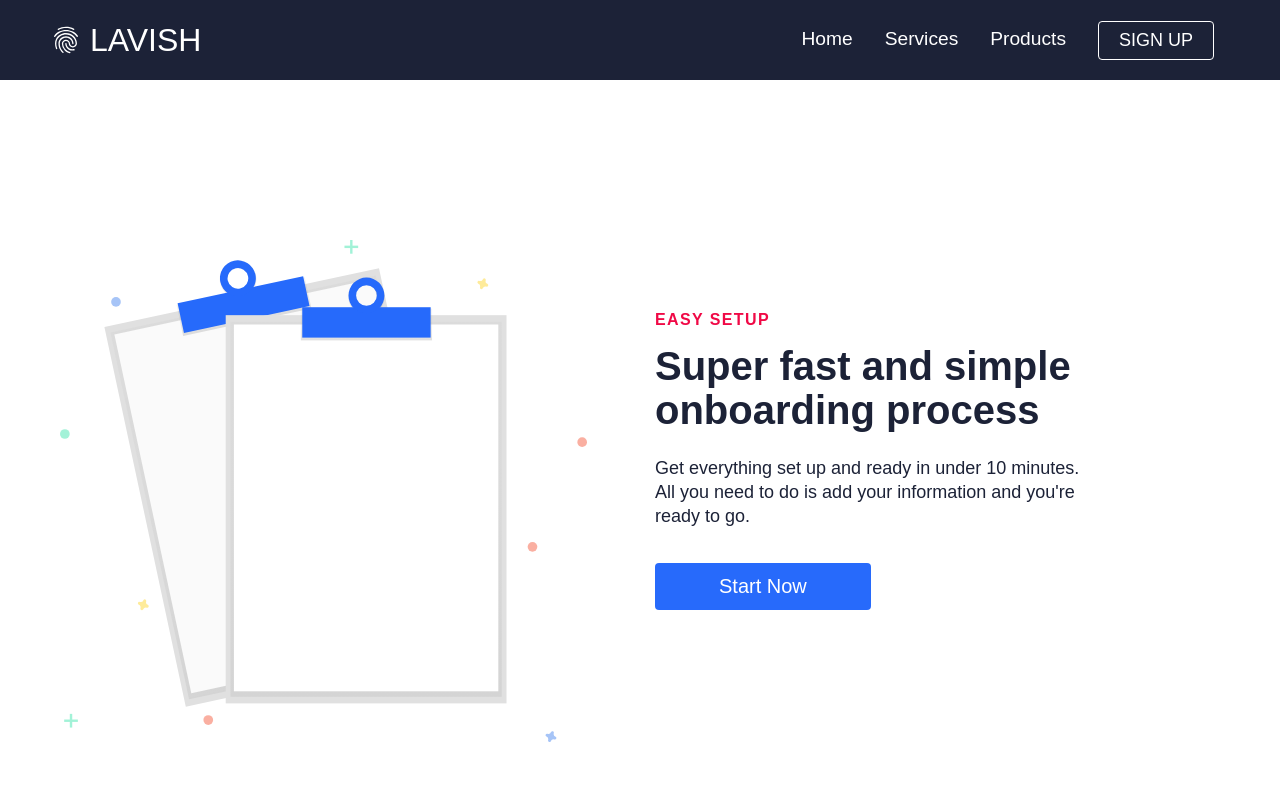
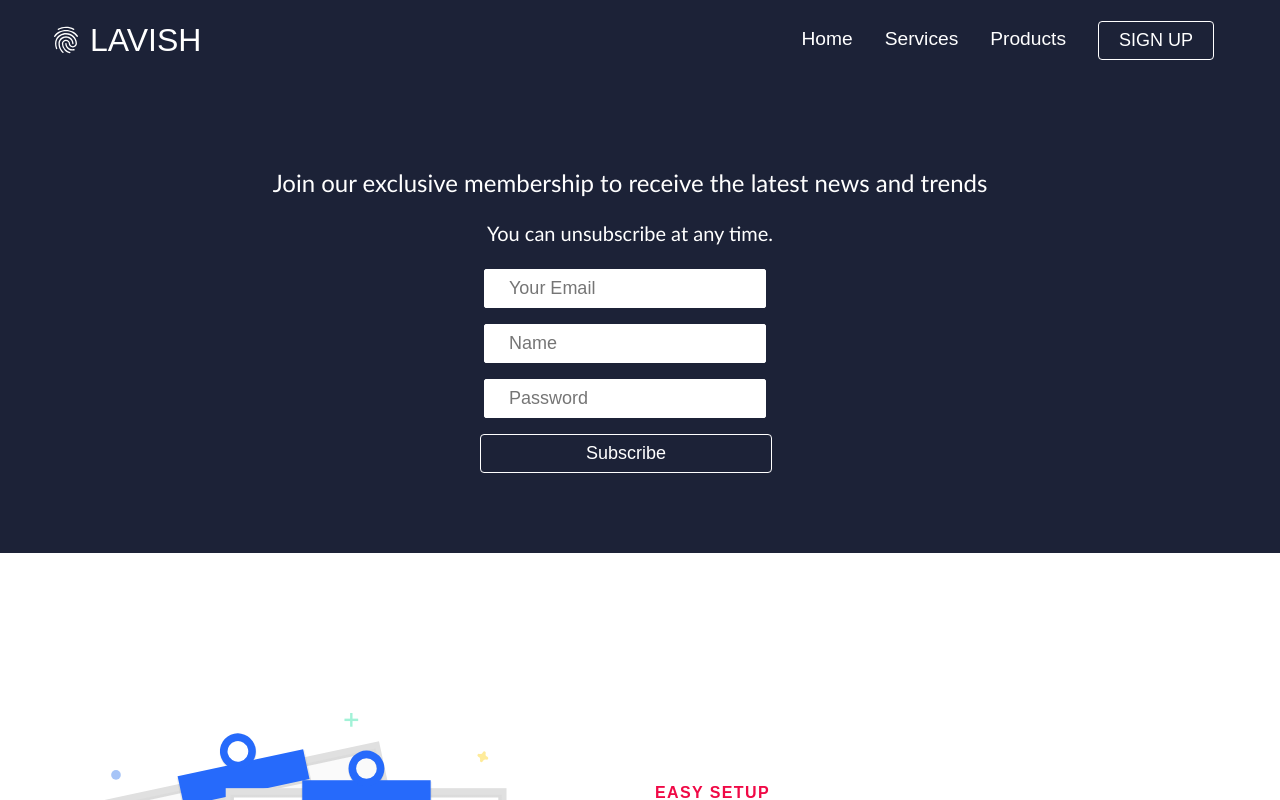
Before and after one commit to pie4fools/ChimeBankAppReact, a React (Create React App) app: page /sign-up in a window 1280 px wide. Shown: the top 800 px of the page. Built offline with nearby package versions, Linux system fonts and the light colour scheme.

Commit message:
Subscribe section added

```diff
--- a/src/components/Button.css
+++ b/src/components/Button.css
@@ -35,6 +35,15 @@
   font-size: 20px;
 }
 
+.btn--subscribe {
+  background-color: transparent;
+  color: #fff;
+  padding: 8px 20px;
+  border: 1px solid var(--primary);
+  transition: all 0.3s ease-out;
+  width: 100%;
+}
+
 .btn--mobile {
   text-align: center;
   border-radius: 4px;
@@ -53,7 +62,7 @@
   font-size: 20px;
 }
 
-.btn--large:hover, .btn--medium:hover, .btn--mobile:hover, .btn--outline:hover {
+.btn--large:hover, .btn--medium:hover, .btn--mobile:hover, .btn--outline:hover, .btn--subscribe:hover {
   transition: all 0.3s ease-out;
   background: #fff;
   color: #242424;
--- a/src/components/Button.js
+++ b/src/components/Button.js
@@ -1,7 +1,7 @@
 import React from "react";
 import './Button.css';
 
-const STYLES = ['btn--primary', 'btn--outline']
+const STYLES = ['btn--primary', 'btn--outline', 'btn--subscribe']
 
 const SIZES = ['btn-medium', 'btn--large', 'btn--mobile', 'btn--wide']
 
--- a/src/pages/Data.js
+++ b/src/pages/Data.js
@@ -53,3 +53,14 @@ export const homeObjFour = {
   img: 'svg-8.svg',
   alt: 'Vault'
 };
+
+export const homeObjFive = {
+  lightBg: false,
+  lightText: true,
+  lightTextDesc: true,
+  topLine: 'Sign Up',
+  headline: 'Register for free access to our website and updates on our deals!',
+
+
+
+}
--- /dev/null
+++ b/src/pages/Login/Login.css
@@ -0,0 +1,68 @@
+.subscribe-container {
+    background-color: #1c2237;
+    padding: 4rem 0 2rem 0;
+    display: flex;
+    flex-direction: column;
+    justify-content: center;
+    align-items: center;
+  }
+
+
+  .sub-subscription > p {
+    font-family: 'Trebuchet MS', 'Lucida Sans Unicode', 'Lucida Grande',
+      'Lucida Sans', Arial, sans-serif;
+  }
+
+  .sub-subscription {
+    display: flex;
+    flex-direction: column;
+    justify-content: center;
+    align-items: center;
+    text-align: center;
+    margin-bottom: 24px;
+    margin-right: 20px;
+    padding: 24px;
+    color: #fff;
+  }
+
+  .btn--subscribe {
+    margin-left: -8px;
+  }
+
+  .subscribe-input {
+    display: flex;
+    padding: 8px 24px;
+    border-radius: 2px;
+    margin-right: 10px;
+    outline: none;
+    border: none;
+    font-size: 18px;
+    margin-bottom: 16px;
+    border: 1px solid #fff;
+  }
+
+  .subscribe-subscription-heading {
+    margin-bottom: 24px;
+    font-size: 24px;
+  }
+
+  .subscribe-subscription-text {
+    margin-bottom: 24px;
+    font-size: 20px;
+  }
+
+  .website-rights {
+    color: #fff;
+    margin-bottom: 16px;
+  }
+
+  @media screen and (max-width: 820px) {
+    .subscribe-input {
+      width: 100%;
+    }
+
+    .btn {
+      width: 100%;
+    }
+
+  }
--- /dev/null
+++ b/src/pages/Login/Login.js
@@ -0,0 +1,45 @@
+import React from 'react';
+import './Login.css';
+import { Button } from '../../components/Button';
+
+
+
+function Subscribe() {
+    return (
+      <div className='subscribe-container'>
+        <section className='sub-subscription'>
+          <p className='subscribe-subscription-heading'>
+            Join our exclusive membership to receive the latest news and trends
+          </p>
+          <p className='subscribe-subscription-text'>
+            You can unsubscribe at any time.
+          </p>
+          <div className='input-areas'>
+            <form>
+              <input
+                className='subscribe-input'
+                name='email'
+                type='email'
+                placeholder='Your Email'
+              />
+              <input
+                className='subscribe-input'
+                name='name'
+                type='name'
+                placeholder='Name'
+              />
+              <input
+                className='subscribe-input'
+                name='password'
+                type='password'
+                placeholder='Password'
+              />
+              <Button buttonStyle='btn--subscribe'>Subscribe</Button>
+            </form>
+          </div>
+        </section>
+        </div>
+  );
+}
+
+export default Subscribe;
--- a/src/pages/SignUp/SignUp.js
+++ b/src/pages/SignUp/SignUp.js
@@ -1,10 +1,12 @@
 import React from 'react';
 import HeroSection from '../../components/HeroSection';
 import { homeObjThree } from './Data';
+import Subscribe from '../Login/Login';
 
 function SignUp() {
   return (
     <>
+      <Subscribe/>
       <HeroSection {...homeObjThree} />
     </>
   );
```
